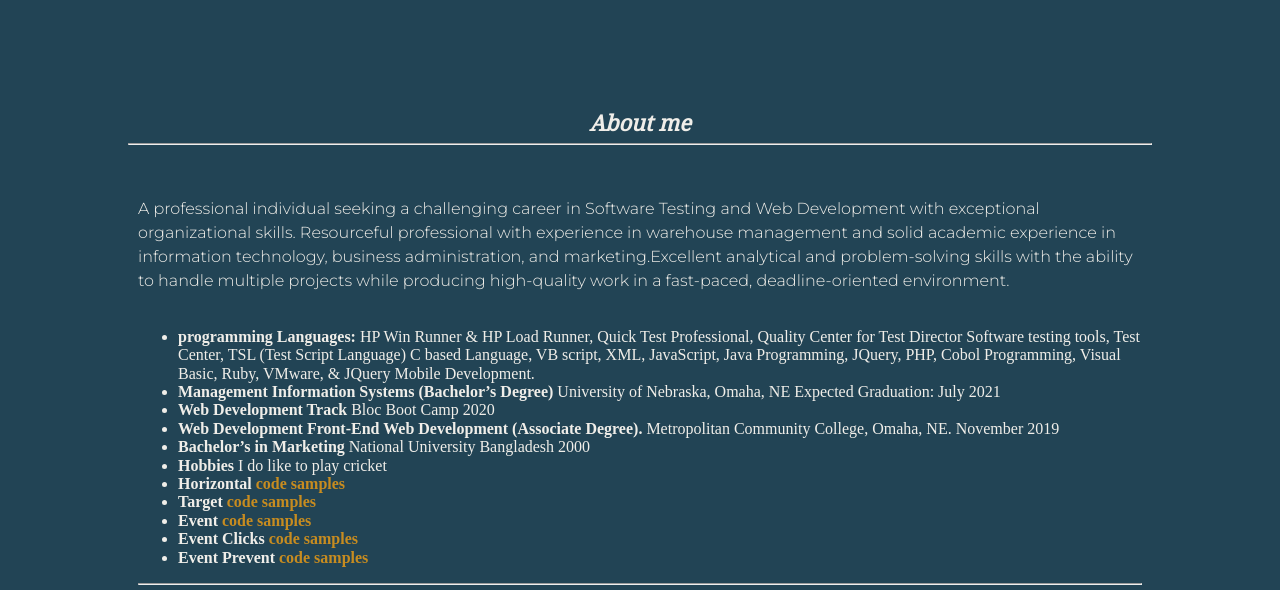
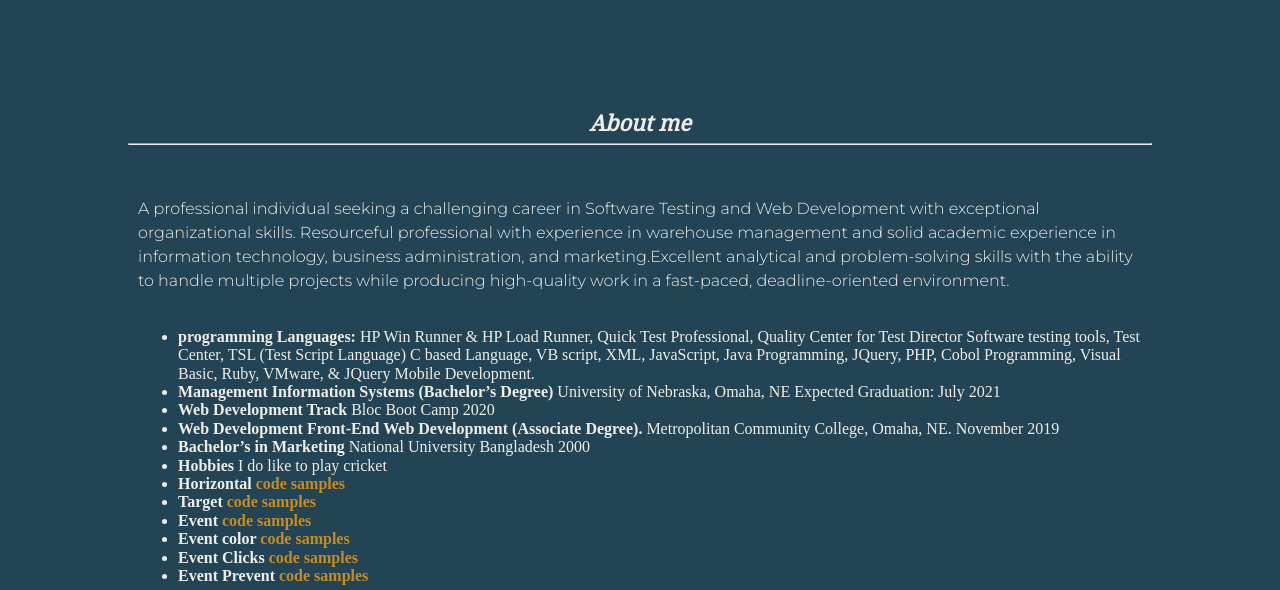
Before and after one commit to abuishak/portfolio1, a plain HTML site: page aboutMe.html in a window 1280 px wide. Shown: the part 143-733 px from the top of the page. Drawn offline with nearby package versions, Linux system fonts and the light colour scheme.

Commit message:
add Event

```diff
--- a/aboutMe.html
+++ b/aboutMe.html
@@ -59,6 +59,7 @@
         <li><b>Horizontal <a href="https://repl.it/@abuishak/Horizontal-Ruler-with-Graphic#index.html" target="_blank">code samples</a></b></li>
         <li><b>Target <a href="https://repl.it/@abuishak/eventcurrentTarget-example#index.html" target="_blank">code samples</a></b></li>
         <li><b>Event <a href="https://repl.it/@abuishak/jquery-event-object" target="_blank">code samples</a></b></li>
+        <li><b>Event color <a href="https://repl.it/@abuishak/eventpreventDefault-demo-jQuery" target="_blank">code samples</a></b></li>
         <li><b>Event Clicks <a href="https://repl.it/@abuishak/event-handling-example#index.html" target="_blank">code samples</a></b></li>
         <li><b>Event Prevent <a href="https://repl.it/@abuishak/eventpreventDefault-demo-jQuery" target="_blank">code samples</a></b></li>
     </ul>
```
